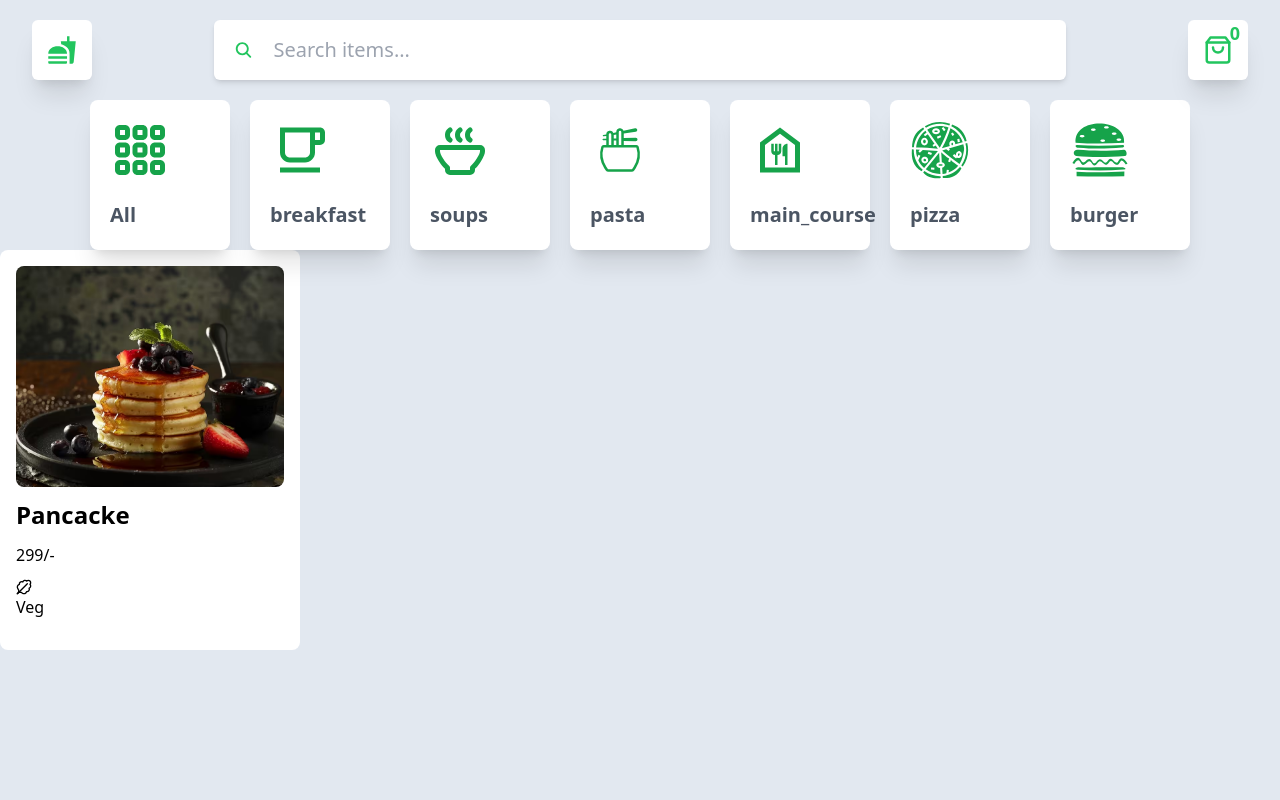
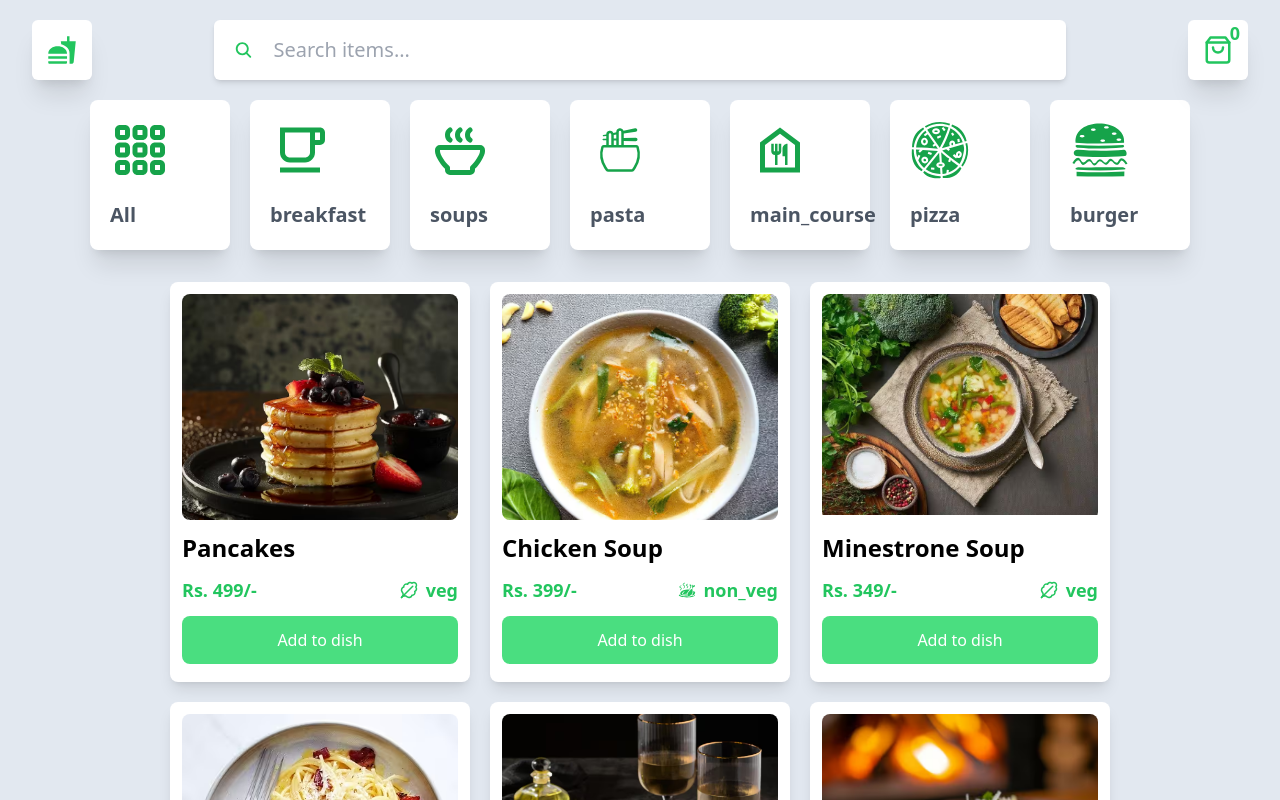
Before and after one commit to RincyPradeep/food-delivery-reactjs, a React (Vite) app: page / in a window 1280 px wide. Shown: the top 800 px of the page. Built offline with nearby package versions, Linux system fonts and the light colour scheme.

Commit message:
food items list and filter

```diff
--- a/src/components/Card.jsx
+++ b/src/components/Card.jsx
@@ -1,20 +1,25 @@
 import React from 'react'
 import image1 from "../assets/image1.avif"
 import { LuLeafyGreen } from "react-icons/lu";
+import { GiChickenOven } from "react-icons/gi";
 
-const Card = () => {
+
+const Card = ({name,image,id,price,type}) => {
   return (
-    <div className='w-[300px] h-[400px] bg-white p-4 rounded-lg flex flex-col gap-3'>
+    <div className='w-[300px] h-[400px] bg-white p-3 rounded-lg flex flex-col gap-3 shadow-lg
+      hover:border-2 border-green-300'>
         <div className='w-[100%] h-[60%] overflow-hidden rounded-lg'>
-            <img src={image1} alt="" className='object-cover'/>
+            <img src={image} alt="" className='object-cover'/>
         </div>
-        <div className='text-2xl font-semibold'>Pancacke</div>
-        <div>299/-</div>
-        <div>
-            <LuLeafyGreen />
-            <span>Veg</span>
+        <div className='text-2xl font-semibold'>{name}</div>
+        <div className='w-full flex justify-between items-center'>
+          <div className='text-lg font-bold text-green-500'>Rs. {price}/-</div>
+          <div className='flex justify-center items-center gap-2 text-lg text-green-500 font-semibold'>
+              {type==="veg" ?<LuLeafyGreen /> : <GiChickenOven />}
+              <span>{type}</span>
+          </div>
         </div>
-
+        <button className='p-3 bg-green-400 text-white w-full rounded-lg hover:bg-green-500 transition-all'>Add to dish</button>
     </div>
   )
 }
--- a/src/pages/Home.jsx
+++ b/src/pages/Home.jsx
@@ -1,9 +1,18 @@
-import React from 'react'
+import React, {useState} from 'react'
 import Nav from '../components/Nav'
 import Categories from '../Category'
 import Card from '../components/Card'
+import {food_items} from '../food'
 
 const Home = () => {
+  const [filteredItems, setFilteredItems] = useState(food_items)
+
+  const handleFilter = (category)=>{
+    if(category==='All')
+      setFilteredItems(food_items)
+    else
+      setFilteredItems(food_items.filter(item=>item.food_category===category))
+  }
   return (
     <div className='w-full bg-slate-200 min-h-screen'>
         <Nav />
@@ -12,14 +21,19 @@ const Home = () => {
             Categories.map(category=>{
               return <div key ={category.id} className='w-[140px] h-[150px] bg-white flex flex-col justify-start items-start
               gap-5 p-5 text-[20px] font-semibold text-gray-600 rounded-lg shadow-xl hover:bg-green-200
-              cursor-pointer transition-all duration-500'>
+              cursor-pointer transition-all duration-500'
+              onClick={()=>handleFilter(category.name)}>
               {category.icon}
               {category.name}
               </div>
             })
           }
         </div>
-        <Card />
+        <div className='w-full flex flex-wrap px-5 gap-5 justify-center items-center py-8'>
+          {filteredItems.map(item=>(
+            <Card name={item.food_name} image={item.food_image} id={item.id} price={item.price} type={item.food_type} />
+          ))}
+        </div>
     </div>
   )
 }
```
